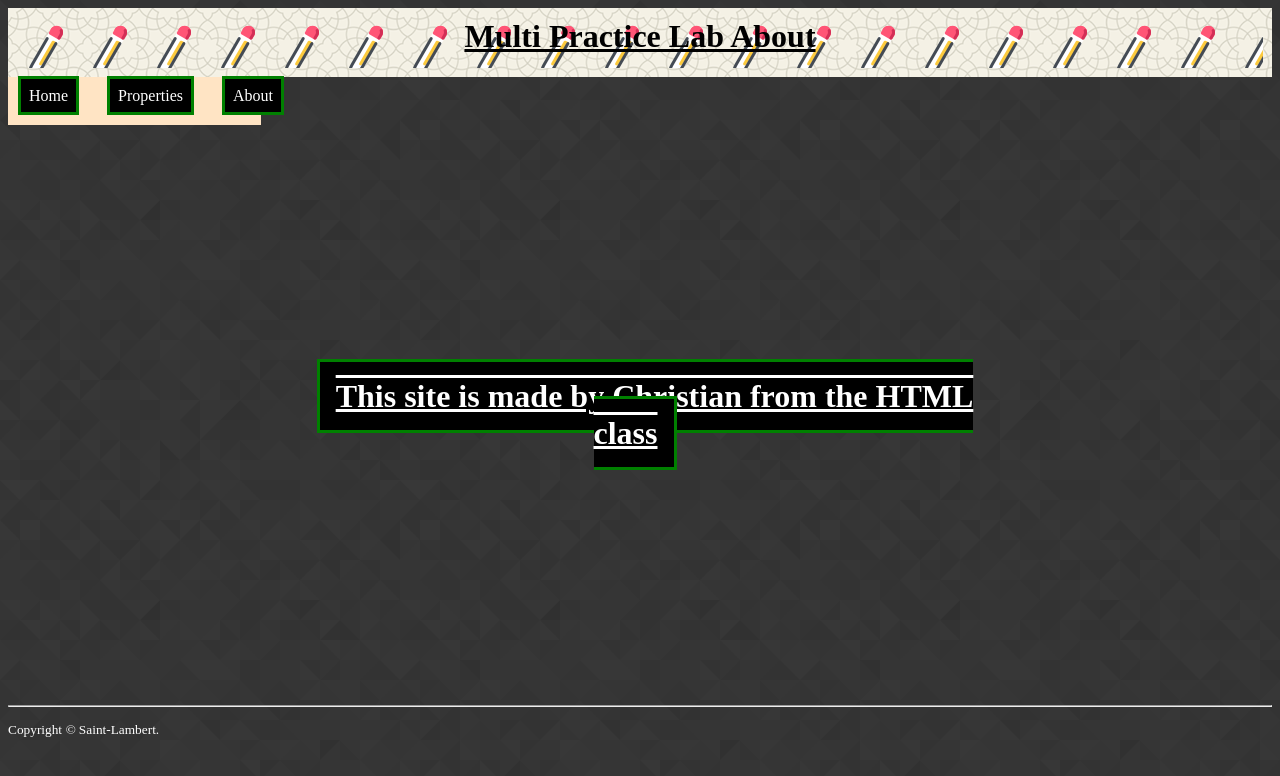
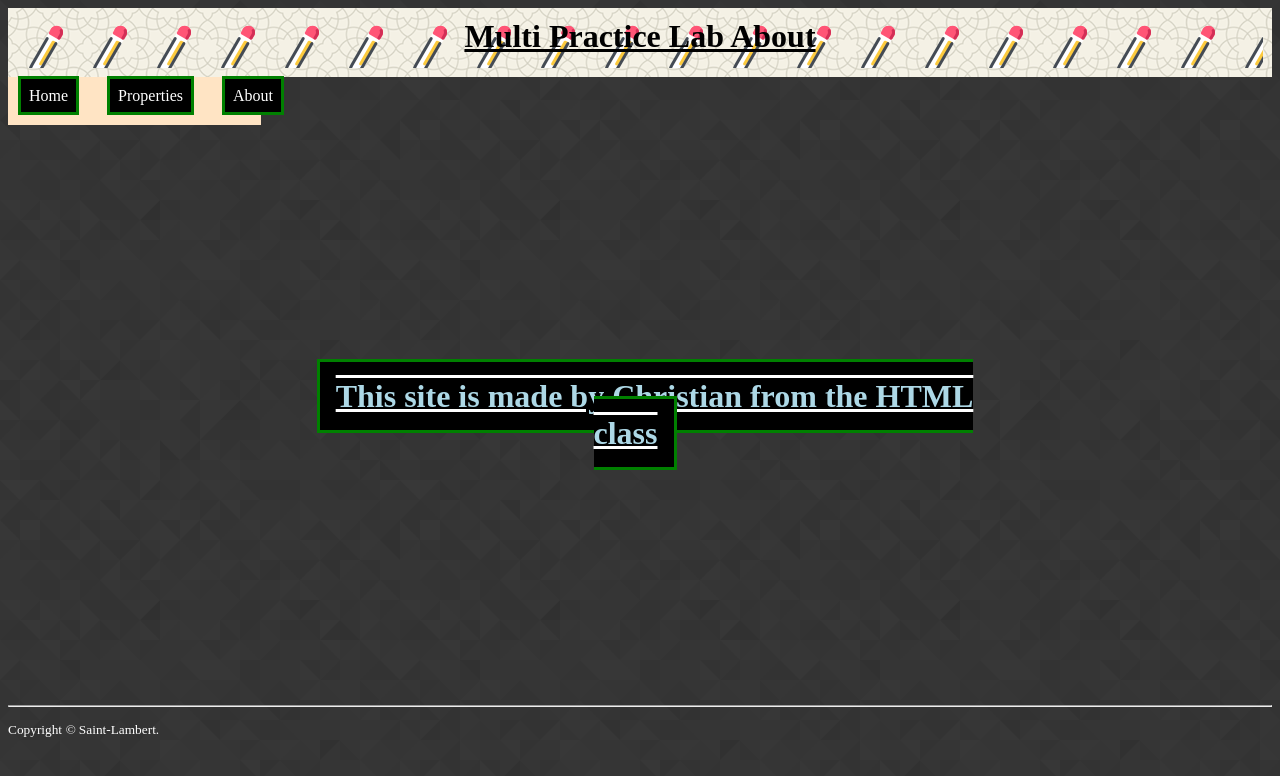
Before and after one commit to 420n13la/test1-practice-Christian, a plain HTML site: page index3.html in a window 1280 px wide. Drawn offline with Linux system fonts and the light colour scheme.

Commit message:
Update test.css

```diff
--- a/test.css
+++ b/test.css
@@ -81,6 +81,10 @@ li{
 hr{
     margin-bottom:15px;
 }
+.a3{
+ color:lightblue;
+ text-decoration:none;
+}
 .a3:hover{
     color:blue;
 }
```
